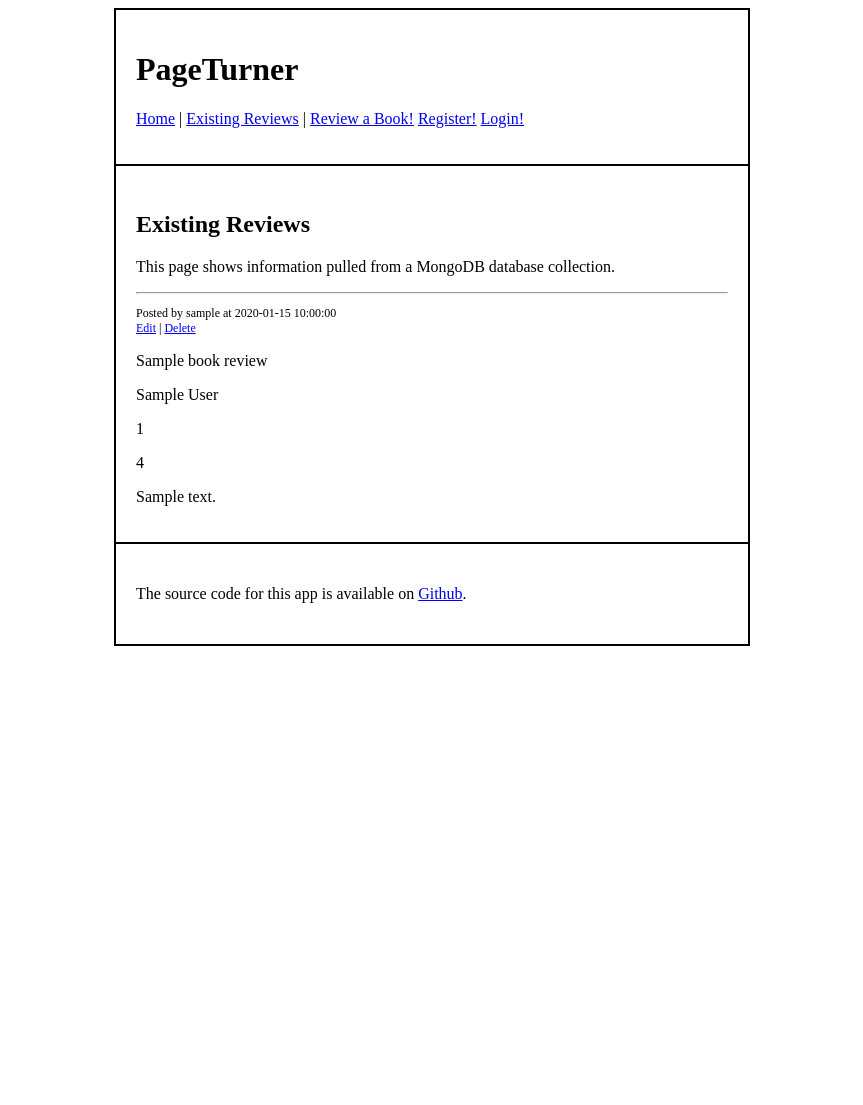
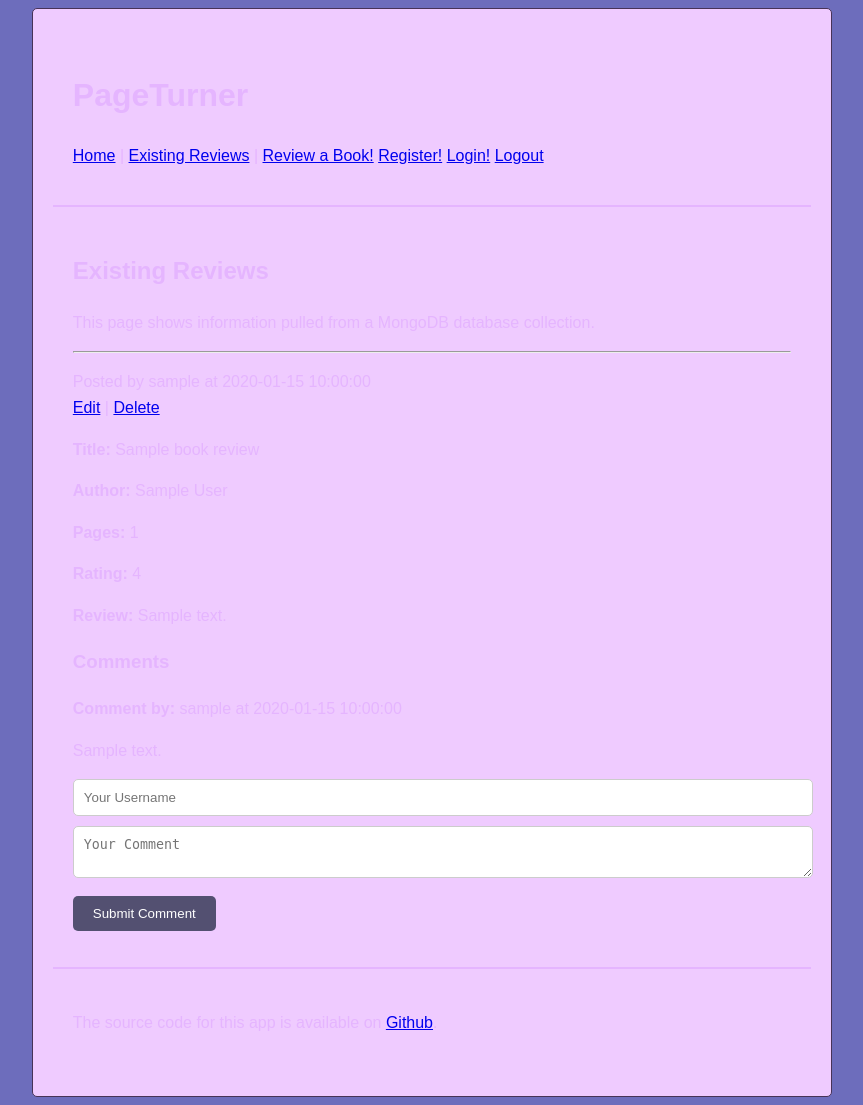
Before and after one commit to dbdesign-students-spring2024/7-web-app-carapeddle, a Flask app: page /existing_reviews in a window 1280 px wide. Shown: the whole page, without its empty margins (208-1071 px from the left). Before the commit the page ends 646 px from the top, so only its background shows below. Run offline with Flask 2, Linux system fonts and the light colour scheme; a database or web service that is not in the repository returns one stand-in record (values such as "Sample title").

Commit message:
extension commit

```diff
--- a/app.py
+++ b/app.py
@@ -21,16 +21,6 @@ from pymongo.errors import ConnectionFailure
 from bson.objectid import ObjectId
 from dotenv import load_dotenv
 
-'''
-# Connect to MongoDB
-client = pymongo.MongoClient("mongodb://class-mongodb.cims.nyu.edu:27017/")
-db = client["cep454"]
-
-
-# Create a new collection
-collection_name = "book_reviews"
-collection = db[collection_name]
-'''
 
 #MONGO_DBNAME=cep454
 #MONGO_URI=mongodb://cep454:Yt6CP6he@class-mongodb.cims.nyu.edu:27017/cep454?authSource=cep454&retryWrites=true&w=majority
@@ -48,8 +38,6 @@ load_dotenv(override=True)  # take environment variables from .env.
 # delete this if not using sentry.io
 
 import sentry_sdk
-
-
 
 sentry_sdk.init(
     dsn=os.getenv("SENTRY_DSN"),
@@ -207,17 +195,28 @@ def protected():
     flash('Logged in as: ' + flask_login.current_user.id)
     return redirect(url_for('existing_reviews'))
 
-@app.route('/logout')
+@app.route("/logout", methods=["GET", "POST"])
 def logout():
     '''
     Defines view to clear session and log user out
     '''
-    flask_login.logout_user()
-    return redirect(url_for('login'))
+
+    if flask.request.method == "POST":
+        email = flask.request.form['email']
+        user = users.get(email)
+        if user:
+            user_obj = User(email)
+            flask_login.logout_user()
+            flash('Logged Out')
+            return redirect(url_for('login'))
+    else:
+        return render_template("logout.html")
+    flask_login.logout_user(email)
+
 
 @login_manager.unauthorized_handler
 def unauthorized_handler():
-    return 'Unauthorized', 401
+    return redirect(url_for('register'))
 
 
 
@@ -247,11 +246,13 @@ def existing_reviews():
 
 
 @app.route("/write_review")
+@flask_login.login_required
 def write():
     """
     Route for GET requests to the write_review page.
     Displays a form users can fill out to create a new document.
     """
+
     return render_template("write_review.html")  # render the write_review template
 
 
@@ -276,13 +277,61 @@ def write_review():
     if rating not in valid_ratings:
         return "Invalid rating input. Please select a valid rating."
 
+    user_id = flask_login.current_user.id
+
     # create a new document with the data the user entered
-    doc = {"username": username, "title": title, "author": author, "pages": pages, "rating": rating, "review": review, "created_at": datetime.datetime.utcnow(),}
+    doc = {"user_id": flask_login.current_user.id,"username": username, "title": title, "author": author, "pages": pages, "rating": rating, "review": review, "created_at": datetime.datetime.utcnow(), "comments":[]}
     db.book_reviews.insert_one(doc)  # insert a new document
 
     return redirect(
         url_for("existing_reviews")
     )  # tell the browser to make a request for /existing_reviews route
+
+
+@app.route("/comment/<mongoid>")
+def get_comment(mongoid):
+    """
+    Route for GET requests to the comment page.
+    Displays a form users can fill out to comment on an existing record.
+
+    Parameters:
+    mongoid (str): The MongoDB ObjectId of the record to be commented on.
+    """
+    doc = db.book_reviews.find_one({"_id": ObjectId(mongoid)})
+    return render_template(
+        "comment.html", mongoid=mongoid, doc=doc
+    )
+
+@app.route("/comment/<mongoid>", methods=["POST"])
+def comment(mongoid):
+    """
+    Route for POST requests to the comment page.
+    Any user can comment
+
+    Parameters:
+    mongoid (str): The MongoDB ObjectId of the record to be commented on.
+    """
+    doc = db.book_reviews.find_one({"_id": ObjectId(mongoid)})
+
+    commenter_username = request.form["commenter_username"]
+    usercomment = request.form["usercomment"]
+
+    new_comment = {
+        "commenter_id": flask_login.current_user.id,
+        "commenter_username": commenter_username,
+        "usercomment": usercomment,
+        "commented_at": datetime.datetime.utcnow(),
+    }
+
+    db.book_reviews.update_one(
+        {"_id": ObjectId(mongoid)},
+        {"$push": {"comments": new_comment}}
+    )
+
+
+    flash('Commented')
+    return redirect(url_for("existing_reviews"))  # tell the browser to make a request for the /existing_reviews route
+
 
 
 @app.route("/edit/<mongoid>")
@@ -319,7 +368,6 @@ def edit_post(mongoid):
         flash('You do not have permission to edit this post.')
         return redirect(url_for('existing_reviews'))
 
-
     username = request.form["username"]
     title = request.form["title"]
     author = request.form["author"]
@@ -338,6 +386,7 @@ def edit_post(mongoid):
 
 
     doc = {
+        "user_id": flask_login.current_user.id,
         "username": username,
         "title": title,
         "author": author,
@@ -365,10 +414,15 @@ def delete(mongoid):
     Parameters:
     mongoid (str): The MongoDB ObjectId of the record to be deleted.
     """
-    db.book_reviews.delete_one({"_id": ObjectId(mongoid)})
-    return redirect(
-        url_for("existing_reviews")
-    )  # tell the web browser to make a request for the /existing_reviews route.
+    doc = db.book_reviews.find_one({"_id": ObjectId(mongoid)})
+    if doc['user_id'] != flask_login.current_user.id:
+        flash('You do not have permission to delete this post.')
+        return redirect(url_for('existing_reviews'))
+    else:
+        db.book_reviews.delete_one({"_id": ObjectId(mongoid)})
+        return redirect(
+            url_for("existing_reviews")
+        )  # tell the web browser to make a request for the /existing_reviews route.
 
 
 @app.route("/webhook", methods=["POST"])
--- a/static/css/style.css
+++ b/static/css/style.css
@@ -1,7 +1,51 @@
+body {
+  font-family: Arial, sans-serif;
+  font-size: 16px;
+  line-height: 1.6;
+}
+
+h1, h2, h3 {
+  font-weight: bold;
+}
+
+body {
+  color: rgb(229, 181, 255);
+  background-color: rgb(109, 109, 188);
+}
+
+/* Layout */
 .container {
-  border: 2px solid;
-  width: 50%;
+  width: 60%;
   margin: 0 auto;
+  padding: 20px;
+  border: 1px solid #473357;
+  border-radius: 5px;
+  background-color: #efcbff;
+}
+
+/* Buttons */
+button {
+  padding: 10px 20px;
+  border: none;
+  border-radius: 5px;
+  background-color: #535071;
+  color: #ffffff;
+  cursor:grab;
+  transition: background-color 0.3s ease;
+}
+
+button:hover {
+  background-color: #2c3e51;
+}
+
+/* Forms */
+input[type="text"],
+textarea {
+  width: 100%;
+  padding: 10px;
+  margin-bottom: 10px;
+  border: 1px solid #ccc;
+  border-radius: 5px;
 }
 
 header,
@@ -16,9 +60,6 @@ main {
   margin-bottom: 5px;
 }
 
-p.post {
-  font-size: 12px;
-}
 
 footer {
   margin-bottom: 5px;
--- a/templates/base.html
+++ b/templates/base.html
@@ -17,6 +17,7 @@
           <a href="{{ url_for('write_review')}}">Review a Book!</a>
           <a href="{{ url_for('register')}}">Register!</a></li>
           <a href="{{ url_for('login')}}">Login!</a></li>
+          <a href="{{ url_for('logout')}}">Logout</a></li>
 
         </p>
       </header>
--- a/templates/existing_reviews.html
+++ b/templates/existing_reviews.html
@@ -15,21 +15,40 @@
             <br/>
         </p>
         <p>
-            {{doc.title}}
+            <strong>Title:</strong> {{ doc.title }}
         </p>
         <p>
-            {{doc.author}}
+            <strong>Author:</strong> {{ doc.author }}
         </p>
         <p>
-            {{doc.pages}}
+            <strong>Pages:</strong> {{ doc.pages }}
         </p>
         <p>
-            {{doc.rating}}
+            <strong>Rating:</strong> {{ doc.rating }}
         </p>
         <p>
-            {{ doc.review }}
+            <strong>Review:</strong> {{ doc.review }}
         </p>
 
+
+        <div class = "comments">
+            <h3>Comments</h3>
+            {% if doc.comments %}
+                {% for comment in doc.comments %}
+                    <div class="comment">
+                        <p><strong>Comment by:</strong> {{ comment.commenter_username }} at {{ comment.commented_at }}</p>
+                        <p>{{ comment.usercomment }}</p>
+                    </div>
+                {% endfor %}
+            {% else %}
+                <p>No comments yet.</p>
+            {% endif %}
+            <form action="{{ url_for('comment', mongoid=doc._id) }}" method="POST">
+                <input type="text" name="commenter_username" placeholder="Your Username" required>
+                <textarea name="usercomment" placeholder="Your Comment" required></textarea>
+                <button type="submit">Submit Comment</button>
+            </form>
+        </div>
     </div>
     {%endfor%}
 </p>
--- a/templates/register.html
+++ b/templates/register.html
@@ -12,9 +12,9 @@
 <form method="POST" action="{{ url_for('register') }}">
 
 
-    <p><br><input type="text" id="email" name="email", placeholder="email" /><br /></p>
-    <p><br><input type="text" id="password" name="password", placeholder="password" /><br /></p>
-    <p><br><input type="text" id="confirm_password" name="confirm_password" placeholder="confirm password" /><br /></p>
+    <p><br><input type="text" id="email" name="email", placeholder="Email" /><br /></p>
+    <p><br><input type="text" id="password" name="password", placeholder="Password" /><br /></p>
+    <p><br><input type="text" id="confirm_password" name="confirm_password" placeholder="Confirm Password" /><br /></p>
 
     <p>
         <a href="{{ url_for('existing_reviews')}}">Cancel</a>
```
Also changed, not shown: templates/logout.html (added, +36 -0 lines).
